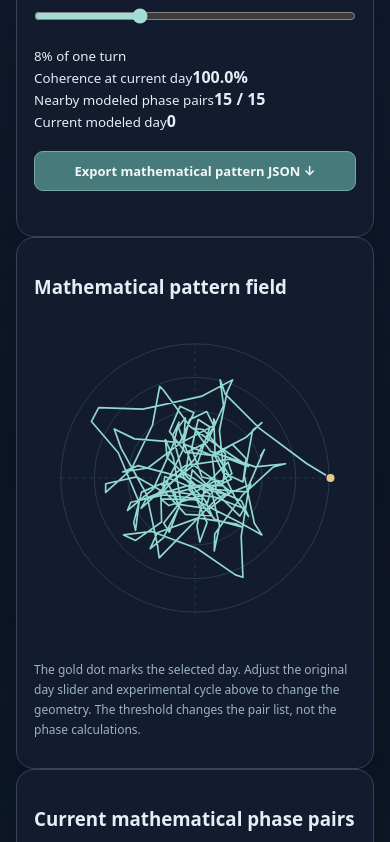
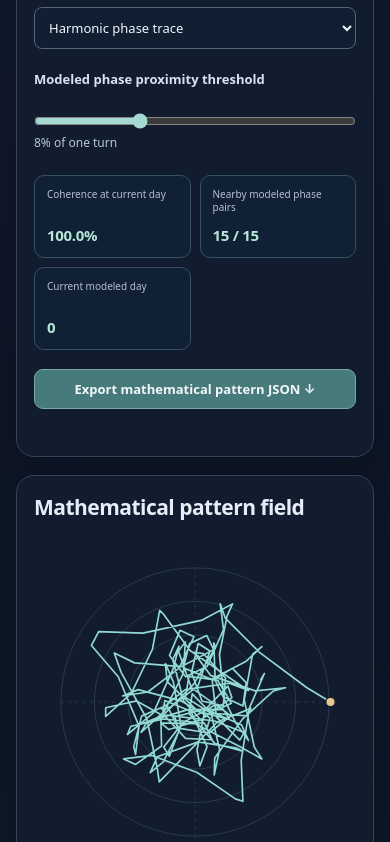
Before and after one commit to MichaelWave369/CycleWeave, a website with bundled scripts: page index.html in a window 390 px wide. Shown: the part 2522-3364 px from the top of the page. Built offline with nearby package versions, Linux system fonts and the light colour scheme.

Commit message:
style: responsive mathematical trace and coherence laboratory

```diff
--- a/styles.css
+++ b/styles.css
@@ -45,3 +45,30 @@
 @media(max-width:1000px){.graph-layout,.matrix-layout{grid-template-columns:1fr}}
 @media(max-width:560px){.connections,.matrix{padding-top:32px}.matrix-grid{grid-template-columns:repeat(3,minmax(0,1fr));gap:6px}.matrix-grid.panel{padding:10px}.matrix-slot{min-height:112px;padding:9px;gap:6px}.matrix-slot strong{font-size:11px}.matrix-slot small{font-size:10px}.graph-layout{gap:12px}#evidence-graph{margin:12px auto}}
 @media(prefers-reduced-motion:reduce){.relation-entry,.matrix-slot{scroll-behavior:auto}}
+
+
+/* Rung 3: mathematical pattern synthesis, independent of evidence ledger */
+.pattern-laboratory{padding:48px 0 0}
+.pattern-laboratory>h2{font-size:clamp(25px,3.6vw,37px);letter-spacing:-.04em;margin:8px 0 10px}
+.pattern-laboratory>p:not(.eyebrow){max-width:850px;color:#b5c3d5;line-height:1.7}
+.pattern-layout{display:grid;grid-template-columns:minmax(290px,.78fr) minmax(380px,1.22fr);gap:18px;margin:22px 0 16px}
+.pattern-controls h3,.pattern-viewer h3,.pattern-connections h3{font-size:21px;letter-spacing:-.025em;margin:0 0 20px}
+.pattern-controls label{display:block;font-size:13px;font-weight:650;margin:21px 0 10px;color:#d7e5ef}
+.pattern-controls .field-select{max-width:100%}
+.pattern-controls input[type=range]{margin:15px 0 3px;accent-color:#a4d9d4}
+.pattern-tolerance-value{display:block;color:#b8cbd7;font-size:12px;margin:0 0 10px}
+.pattern-stats{display:grid;grid-template-columns:repeat(3,minmax(0,1fr));gap:9px;margin-top:24px}
+.pattern-stats>div{background:#102035;border:1px solid #385066;border-radius:10px;padding:12px;min-width:0}
+.pattern-stats small{display:block;color:#b8bfcf;font-size:10px;line-height:1.35;min-height:27px}
+.pattern-stats strong{display:block;font-size:clamp(15px,2.5vw,24px);letter-spacing:-.02em;color:#b7e6d8;margin-top:10px;font-variant-numeric:tabular-nums}
+.pattern-viewer{display:flex;flex-direction:column}
+.pattern-viewer svg{width:min(100%,480px);height:auto;align-self:center}
+.pattern-viewer .note{margin-top:auto}
+.pattern-connections{padding:18px 25px}
+.pattern-connections h3{margin:0 0 6px}
+.pattern-connections .note{padding:0;margin:5px 0 12px}
+.pattern-pair-list{display:grid;grid-template-columns:repeat(2,minmax(0,1fr));gap:8px 20px;padding-left:20px;max-height:260px;overflow-y:auto}
+.pattern-pair-list li{font-size:12px;color:#c9d9e8;line-height:1.5;padding-right:6px}
+#pattern-message{min-height:1.5em}
+@media(max-width:950px){.pattern-layout{grid-template-columns:1fr}}
+@media(max-width:650px){.pattern-laboratory{padding-top:36px}.pattern-stats{grid-template-columns:repeat(2,minmax(0,1fr))}.pattern-pair-list{grid-template-columns:1fr}.pattern-connections{padding:16px}}
```
